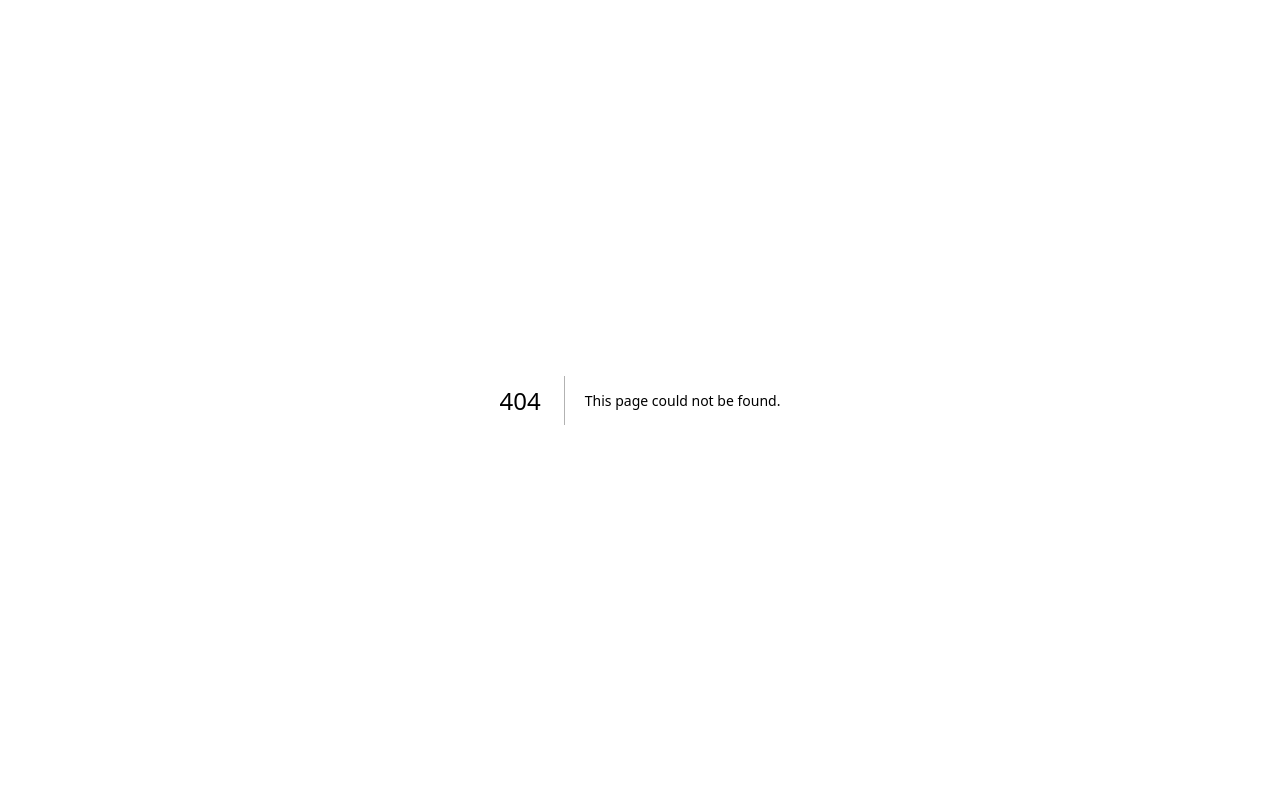
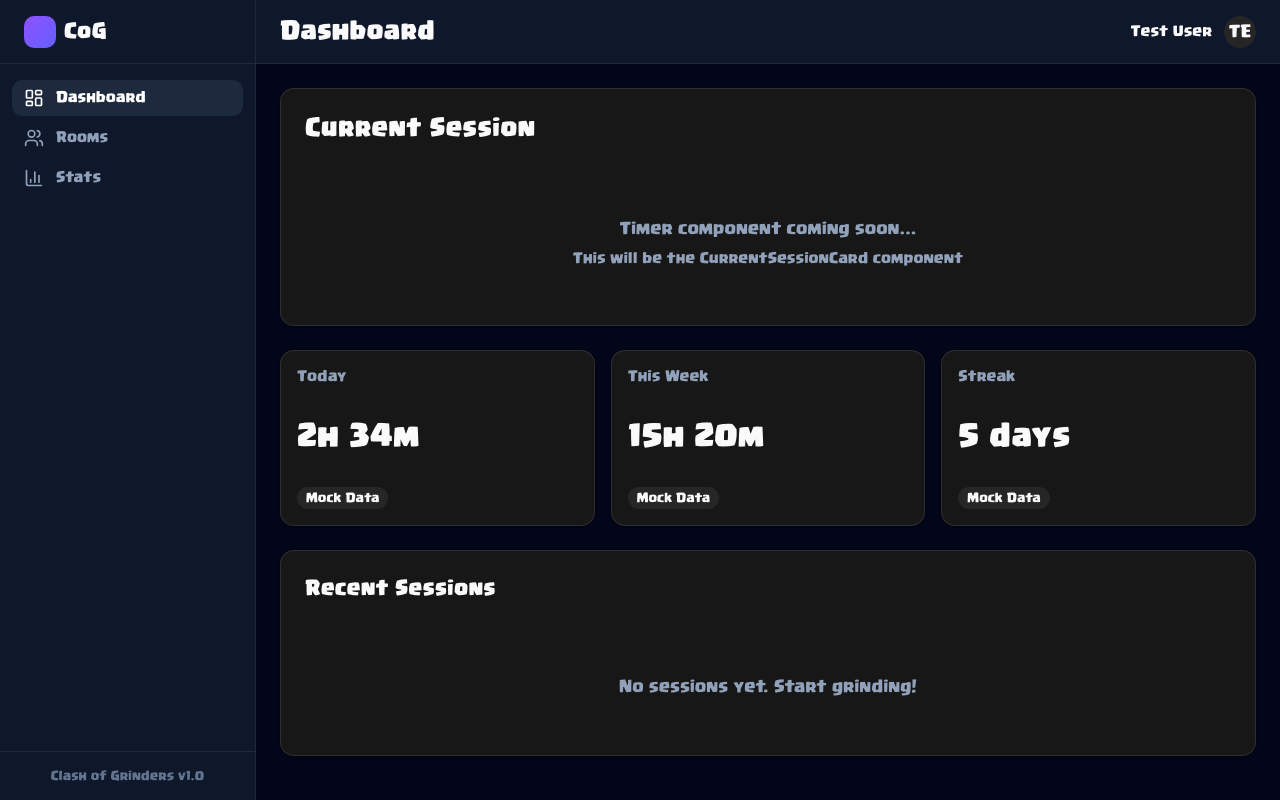
Before and after one commit to MojoLake/Clash-of-Grinders, a Next.js app: page /dashboard in a window 1280 px wide. Before the commit this address had no page. Built offline with nearby package versions, Linux system fonts and the light colour scheme.

Commit message:
Implement initial dashboard component

```diff
--- /dev/null
+++ b/src/app/dashboard/page.tsx
@@ -0,0 +1,56 @@
+import { AppShell } from "@/components/layout/AppShell";
+import { Card } from "@/components/ui/card";
+import { Badge } from "@/components/ui/badge";
+
+export default function DashboardPage() {
+  return (
+    <AppShell title="Dashboard">
+      <div className="p-6 space-y-6">
+        {/* Placeholder: Current Session */}
+        <Card className="p-6">
+          <h2 className="text-2xl font-bold mb-4">Current Session</h2>
+          <div className="text-center py-8 text-slate-400">
+            <p>Timer component coming soon...</p>
+            <p className="text-sm mt-2">
+              This will be the CurrentSessionCard component
+            </p>
+          </div>
+        </Card>
+
+        {/* Placeholder: Stats Grid */}
+        <div className="grid grid-cols-1 md:grid-cols-3 gap-4">
+          <StatCardPlaceholder label="Today" value="2h 34m" />
+          <StatCardPlaceholder label="This Week" value="15h 20m" />
+          <StatCardPlaceholder label="Streak" value="5 days" />
+        </div>
+
+        {/* Placeholder: Recent Sessions */}
+        <Card className="p-6">
+          <h3 className="text-xl font-bold mb-4">Recent Sessions</h3>
+          <div className="text-center py-8 text-slate-400">
+            <p>No sessions yet. Start grinding!</p>
+          </div>
+        </Card>
+      </div>
+    </AppShell>
+  );
+}
+
+// Simple placeholder component for stats
+function StatCardPlaceholder({
+  label,
+  value,
+}: {
+  label: string;
+  value: string;
+}) {
+  return (
+    <Card className="p-4">
+      <div className="text-sm text-slate-400 mb-2">{label}</div>
+      <div className="text-3xl font-bold">{value}</div>
+      <Badge variant="secondary" className="mt-2">
+        Mock Data
+      </Badge>
+    </Card>
+  );
+}
```
